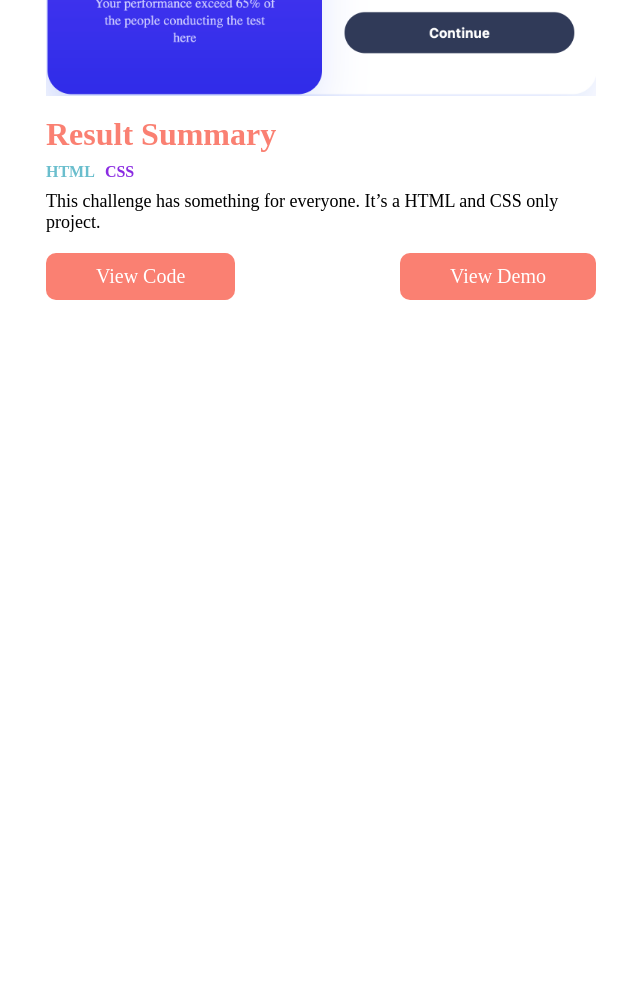
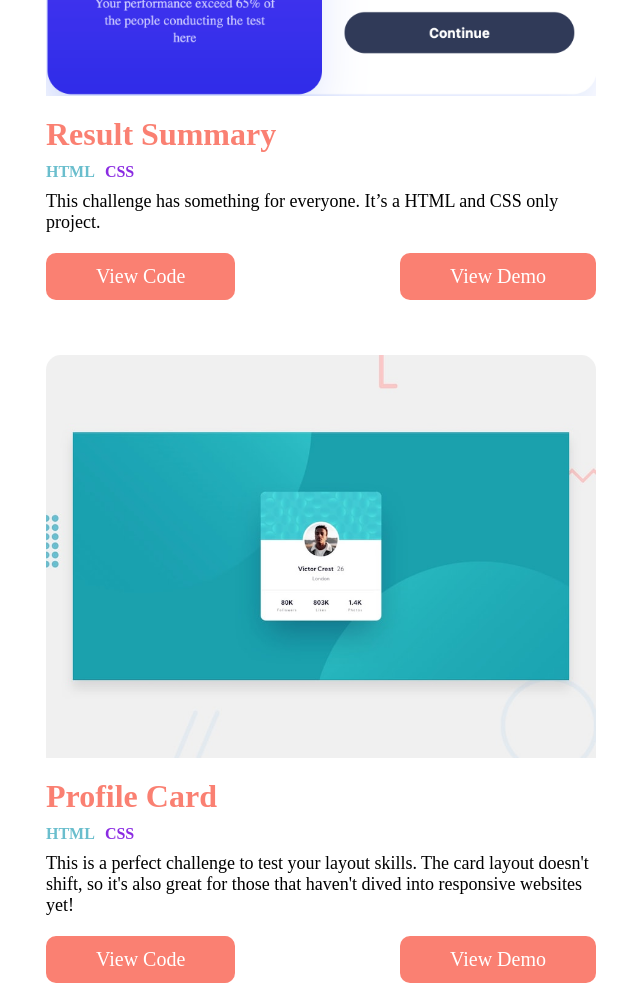
Before and after one commit to haribhuju/bhuju-FrontEndMentor, a plain HTML site: page index.html in a window 1280 px wide. Shown: the part 1047-2030 px from the top of the page, without its empty margins (26-666 px from the left). Before the commit the page ends 1347 px from the top, so only its background shows below. Drawn offline with Linux system fonts and the light colour scheme.

Commit message:
added card for profile card

```diff
--- a/index.html
+++ b/index.html
@@ -50,6 +50,22 @@
                 </div>
             </div>
         </div>
+
+        <div class="main__content">
+            <img src="images/profile_card.jpg" alt="images">
+            <div class="main__content-details">
+                <h2 class="main__content-details__title">Profile Card</h2>
+                <p class="main__content-details__tags">
+                    <span>HTML</span>
+                    <span>CSS</span>
+                </p>
+                <p class="main__content-details__para">This is a perfect challenge to test your layout skills. The card layout doesn't shift, so it's also great for those that haven't dived into responsive websites yet!</p>
+                <div class="main__content-details__buttons">
+                    <a href="https://github.com/haribhuju/bhuju-FrontEndMentor/tree/main/Components/profile_card" target="_blank">View Code</a>
+                    <a href="https://bhuju-frontendmentor.netlify.app/components/profile_card/" target="_blank">View Demo</a>
+                </div>
+            </div>
+        </div>
     </main>
 </body>
 </html>
```
